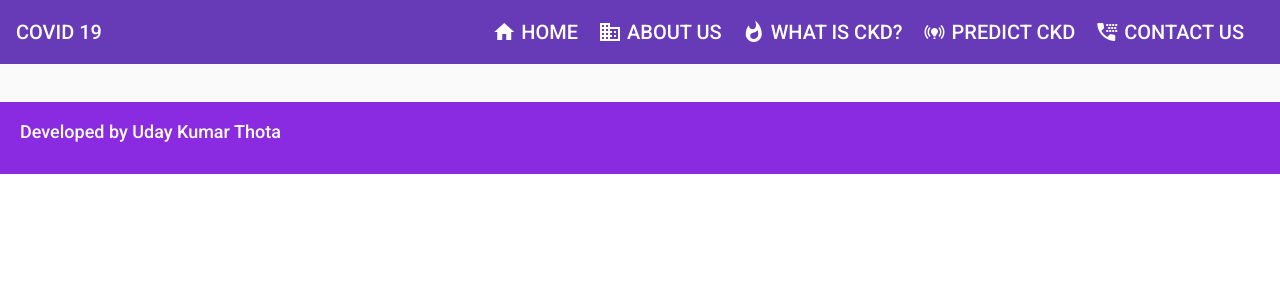
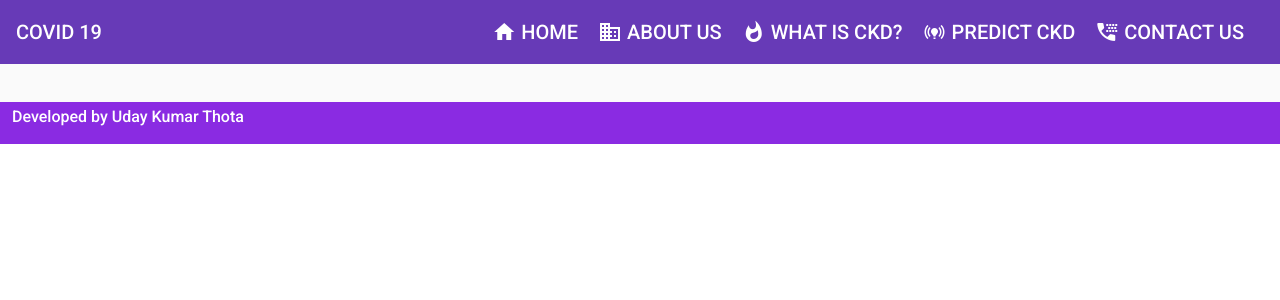
Before and after one commit to udaykumar-8329/covid-19-app, an Angular app: page / in a window 1280 px wide. Shown: the top 300 px of the page. Built offline with nearby package versions, Linux system fonts and the light colour scheme; no server answers.

Commit message:
added routes for env

```diff
--- a/angular.json
+++ b/angular.json
@@ -66,8 +66,7 @@
         "serve": {
           "builder": "@angular-devkit/build-angular:dev-server",
           "options": {
-            "browserTarget": "covid-app:build",
-            "proxyConfig": "src/proxy.conf.json"
+            "browserTarget": "covid-app:build"
           },
           "configurations": {
             "production": {
--- a/src/app/app-routing.module.ts
+++ b/src/app/app-routing.module.ts
@@ -3,7 +3,7 @@ import { RouterModule, Routes } from '@angular/router';
 import { DataComponent } from './data/data.component';
 
 const routes: Routes = [{
-  path:'data',component: DataComponent
+  path:'',component: DataComponent
 }];
 
 @NgModule({
--- a/src/app/data/data.component.css
+++ b/src/app/data/data.component.css
@@ -0,0 +1,5 @@
+div{
+    overflow-x: hidden;
+    overflow-y: auto;
+    text-align:justify;
+}
--- a/src/app/data/data.component.ts
+++ b/src/app/data/data.component.ts
@@ -13,6 +13,7 @@ export class DataComponent implements OnInit {
   data:any;
   constructor(private _dataService:DataService) {
     this._dataService.getAllData().subscribe((res:any)=>{
+      console.log(res);
       this.data = res;
       console.log(this.data);
     })
--- a/src/app/footer/footer.component.css
+++ b/src/app/footer/footer.component.css
@@ -1,9 +1,9 @@
 div{
     background-color: blueviolet;
-    height: 10%;
+    height: 8%;
     color: white;
-    font-size: large;
+    font-size: medium;
     font-weight: 500;
-    padding: 20px ;
+    padding: 5px 12px;
     align-items: center;
 }
--- a/src/styles.css
+++ b/src/styles.css
@@ -2,3 +2,24 @@
 
 html, body { height: 100%; }
 body { margin: 0; font-family: Roboto, "Helvetica Neue", sans-serif; }
+
+
+ /* width */
+ ::-webkit-scrollbar {
+    width: 10px;
+  }
+
+  /* Track */
+  ::-webkit-scrollbar-track {
+    background: #f1f1f1;
+  }
+
+  /* Handle */
+  ::-webkit-scrollbar-thumb {
+    background: #888;
+  }
+
+  /* Handle on hover */
+  ::-webkit-scrollbar-thumb:hover {
+    background: #555;
+  }
```
Also changed, not shown: src/app/app.component.css (line endings or trailing spaces).
